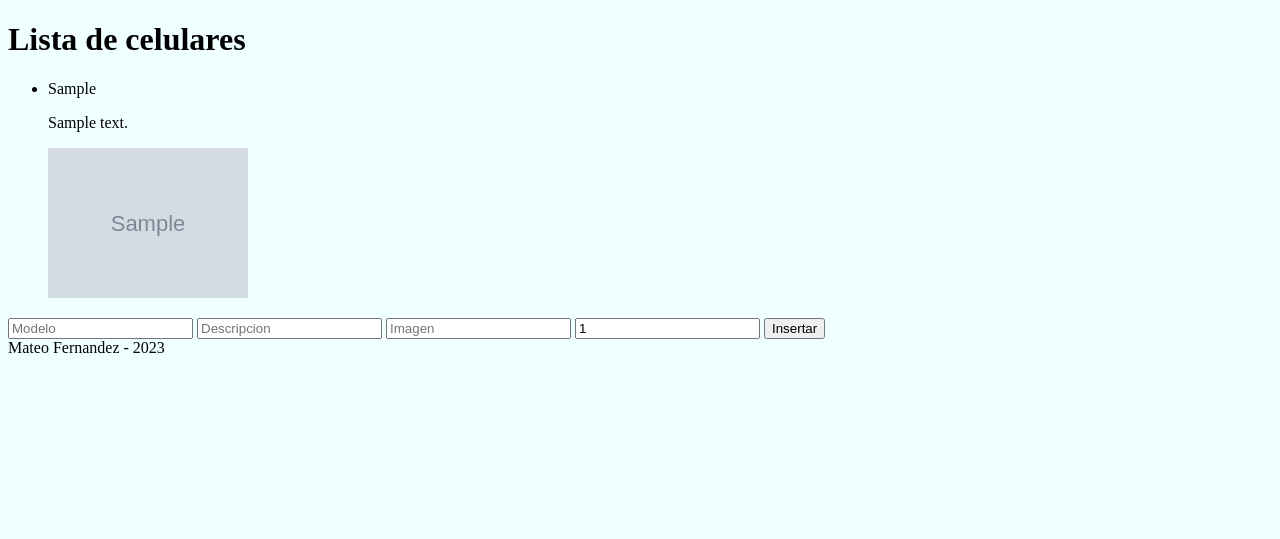
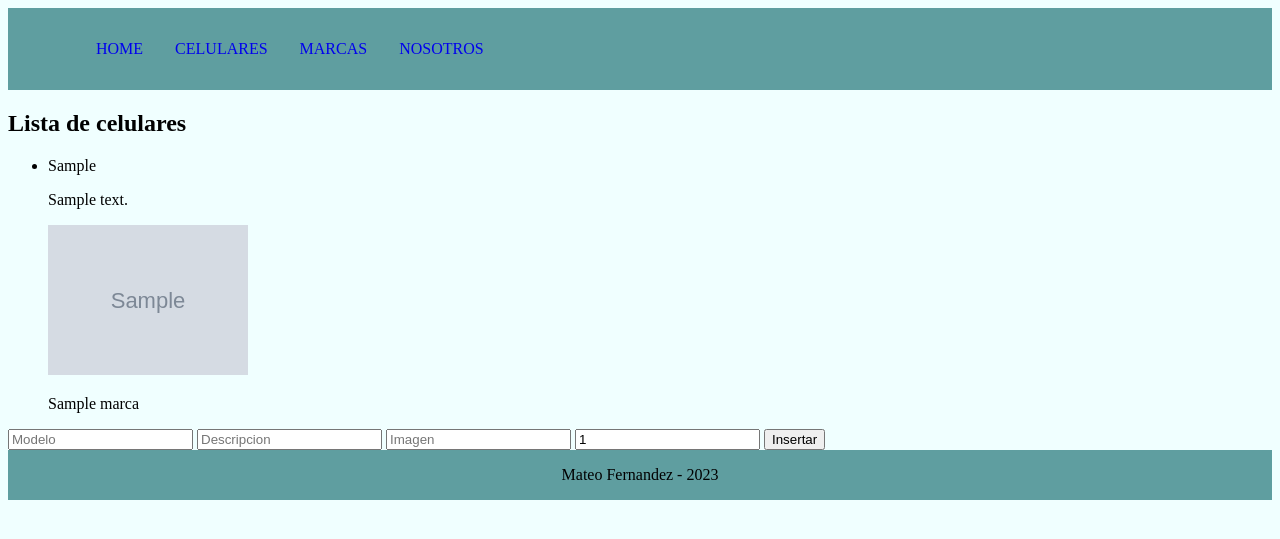
Before and after one commit to mateoymichis/tpe-web2, a PHP site: page /index.php in a window 1280 px wide. Shown: the top 539 px of the page. Run offline with PHP 8.4, Linux system fonts and the light colour scheme; tables that the repository leaves empty or names only in its code hold one stand-in row (values such as "Sample post"); grey boxes marked "Sample" are stand-in pictures.

Commit message:
Se muestra nombre de la marca en los read de celular

```diff
--- a/controller/CelularesController.php
+++ b/controller/CelularesController.php
@@ -17,9 +17,14 @@ class CelularesController {
         $this->view->displayCelulares($celulares);
     }
 
+    public function getDetalleCelular($id) {
+        $celular = $this->model->getDetalleCelular($id);
+        $this->view->displayCelular($celular);
+    }
+
     public function getCelular($id) {
         $celular = $this->model->getCelular($id);
-        $this->view->displayCelular($celular);
+        return $celular;
     }
 
     public function crearCelular() {
--- a/css/style.css
+++ b/css/style.css
@@ -1,6 +1,28 @@
 body {
     background-color: azure;
 }
+
 img {
     max-height: 150px;
 }
+.nav-menu {
+    background-color: cadetblue;
+    padding: 1rem;
+}
+
+.nav-menu > ul {
+    list-style: none;
+    display: flex;
+}
+
+.nav-menu > ul > li > a {
+    text-transform: uppercase;
+    margin-left: 2rem;
+    text-decoration: none;
+}
+
+footer {
+    background-color: cadetblue;
+    padding: 1rem 0;
+    text-align: center;
+}
--- a/index.php
+++ b/index.php
@@ -39,13 +39,15 @@ switch ($params[0]) {
                     break;
                 case 'detalles':
                     $controller = new CelularesController();
-                    $controller->getCelular($params[2]);
+                    $controller->getDetalleCelular($params[2]);
                     break;
             }
         } else {
             $controller = new CelularesController();
             $controller->getCelulares();
+            break;
         }
+        break;
     case 'marcas':
         if (isset($params[1]) && !empty($params[1])) {
             switch ($params[1]) {
@@ -70,6 +72,8 @@ switch ($params[0]) {
         } else {
             $controller = new MarcasController();
             $controller->getMarcas();
+            break;
         }
+        break;
 }
 ?>
--- a/model/CelularesModel.php
+++ b/model/CelularesModel.php
@@ -8,11 +8,24 @@ class CelularesModel {
     }
 
     public function getCelulares() {
-        $sentencia = $this->db->prepare(("SELECT * FROM celulares"));
+        $sentencia = $this->db->prepare(("  SELECT c.modelo, c.descripcion, c.imagen, m.nombre AS marca
+                                            FROM celulares AS c
+                                            JOIN marcas AS m ON c.marca_id = m.id_marca;"));
         $sentencia->execute();
         $celulares = $sentencia->fetchAll(PDO::FETCH_OBJ);
 
         return $celulares;
+    }
+
+    public function getDetalleCelular($id) {
+        $sentencia = $this->db->prepare(("SELECT c.modelo, c.descripcion, c.imagen, m.nombre AS marca
+                                            FROM celulares AS c
+                                            JOIN marcas AS m ON c.marca_id = m.id_marca
+                                            WHERE id_celular=?"));
+        $sentencia->execute(array($id));
+        $celular = $sentencia->fetch(PDO::FETCH_OBJ);
+
+        return $celular;
     }
 
     public function getCelular($id) {
--- a/templates/celularView.tpl
+++ b/templates/celularView.tpl
@@ -2,5 +2,5 @@
 <h2>{$celular->modelo}</h2>
 <p>{$celular->descripcion}</p>
 <img src="{$celular->imagen}">
-<p>{$celular->marca_id}</p>
+<p>{$celular->marca}</p>
 {include 'templates/footer.tpl'}
--- a/templates/celularesView.tpl
+++ b/templates/celularesView.tpl
@@ -1,6 +1,6 @@
 {include 'templates/header.tpl'}
 <div class="container">
-    <h1>Lista de celulares</h1>
+    <h2>Lista de celulares</h2>
 
     <ul>
     {foreach $celulares as $celular}
@@ -8,6 +8,7 @@
         <p>{$celular->modelo}</p>
         <p>{$celular->descripcion}</p>
         <p><img src="{$celular->imagen}"></p>
+        <p>{$celular->marca}</p>
         </li>
     {/foreach}
 </div>
--- a/templates/header.tpl
+++ b/templates/header.tpl
@@ -4,7 +4,15 @@
     <meta charset="UTF-8">
     <meta name="viewport" content="width=device-width, initial-scale=1.0">
     <meta http-equiv="X-UA-Compatible" content="ie=edge">
-    <link rel="stylesheet" href="css/style.css">
+    <link rel="stylesheet" href="{BASE_URL}css/style.css">
     <title>{$titulo}</title>
 </head>
 <body>
+<nav class="nav-menu">
+    <ul>
+        <li><a href="{BASE_URL}home">home</a></li>
+        <li><a href="{BASE_URL}celulares">celulares</a></li>
+        <li><a href="{BASE_URL}marcas">marcas</a></li>
+        <li><a href="{BASE_URL}nosotros">nosotros</a></li>
+    </ul>
+</nav>
--- a/templates/marcasView.tpl
+++ b/templates/marcasView.tpl
@@ -1,6 +1,6 @@
 {include 'templates/header.tpl'}
 <div class="container">
-    <h1>Lista de marcas</h1>
+    <h2>Lista de marcas</h2>
 
     <ul>
     {foreach $marcas as $marca}
```
